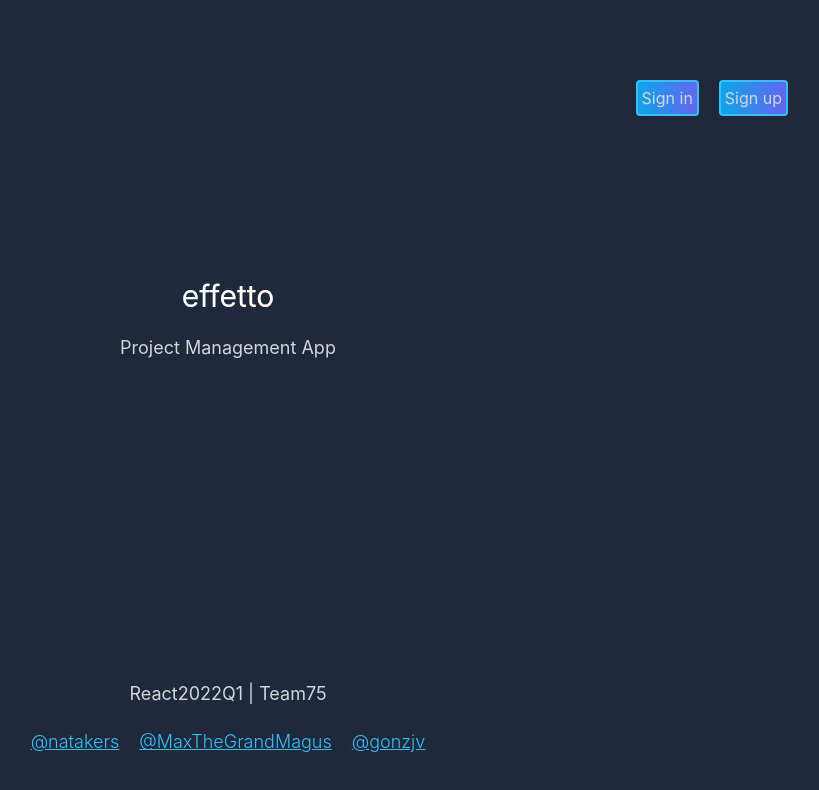
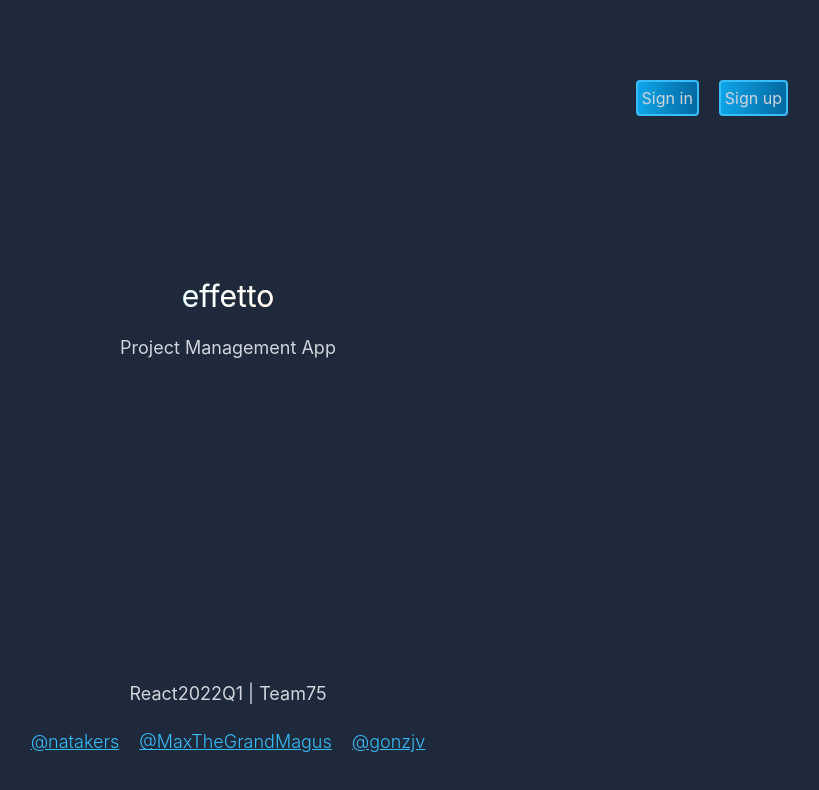
Before and after one commit to natakers/projectManagementApp, a React (Create React App) app: page / in a window 1280 px wide. Shown: the top 790 px of the page, without its empty margins (412-1231 px from the left). Built offline with nearby package versions, Linux system fonts and the light colour scheme.

Commit message:
refactor: welcome page buttons

```diff
--- a/src/pages/welcome-page.tsx
+++ b/src/pages/welcome-page.tsx
@@ -13,13 +13,13 @@ const WelcomePage = () => {
           <>
             <Link
               to="/signin"
-              className="border-2 border-sky-400 rounded p-1 bg-gradient-to-r from-sky-500 to-indigo-500 "
+              className="border-2 border-sky-400 rounded p-1 bg-gradient-to-r from-sky-500 to-sky-700 "
             >
               <FormattedMessage id="signIn" />
             </Link>
             <Link
               to="/signup"
-              className="border-2 border-sky-400 rounded p-1 bg-gradient-to-r from-sky-500 to-indigo-500 "
+              className="border-2 border-sky-400 rounded p-1 bg-gradient-to-r from-sky-500 to-sky-700 "
             >
               <FormattedMessage id="signUp" />
             </Link>
```
